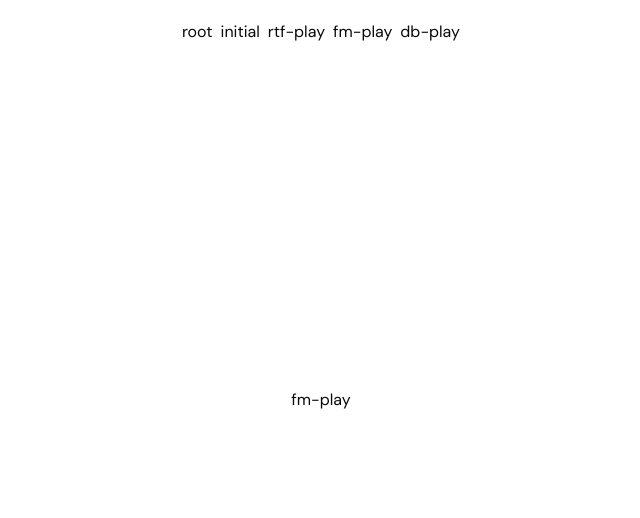
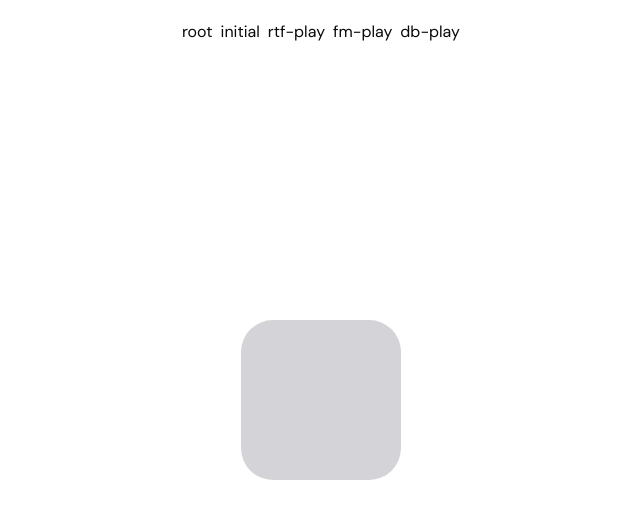
Before and after one commit to aikhe/next-canvas, a Next.js app: page /playground/fm-play in a window 1280 px wide. Shown: the top 518 px of the page, without its empty margins (319-959 px from the left). Built offline with nearby package versions, Linux system fonts and the light colour scheme.

Commit message:
fm-play page initial

```diff
--- a/app/(main)/playground/fm-play/page.tsx
+++ b/app/(main)/playground/fm-play/page.tsx
@@ -1,7 +1,24 @@
-export default function page() {
+"use client";
+import { motion } from "framer-motion";
+
+export default function Playground() {
   return (
-    <section className="flex h-[100vh] items-center justify-center overflow-hidden">
-      <p>fm-play</p>
-    </section>
+    <div className="flex h-[100vh] items-center justify-center">
+      <motion.div
+        className="size-[10rem] bg-zinc-300"
+        animate={{
+          scale: [1, 2, 2, 1, 1],
+          rotate: [0, 0, 270, 270, 0],
+          borderRadius: ["20%", "20%", "50%", "50%", "20%"],
+        }}
+        transition={{
+          duration: 2,
+          ease: "easeInOut",
+          times: [0, 0.2, 0.5, 0.8, 1],
+          repeat: Infinity,
+          repeatDelay: 1,
+        }}
+      />
+    </div>
   );
 }
```
